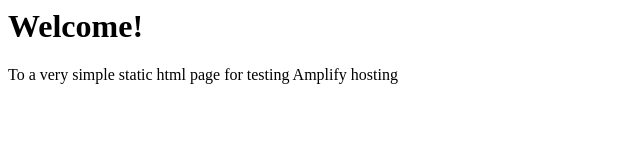
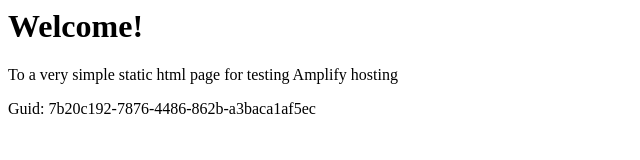
Before and after one commit to aws-aemilia-yul/Github-PR-Commit-Integration-Test-DoNotTouch-GitHubAutoBuildCanaryTest-v1-preprod-ca-central-1, a website: page src/index.html in a window 1280 px wide. Shown: the whole page, without its empty margins (0-640 px from the left). Drawn offline with Linux system fonts and the light colour scheme.

Commit message:
commit from integ tests

```diff
--- a/src/index.html
+++ b/src/index.html
@@ -1,3 +1,5 @@
+
+
 <html lang="en">
 
 <head>
@@ -10,6 +12,6 @@
 <body>
     <h1>Welcome!</h1>
     <p>To a very simple static html page for testing Amplify hosting</p>
-</body>
+    <p>Guid: 7b20c192-7876-4486-862b-a3baca1af5ec</p></body>
 
 </html>
```
